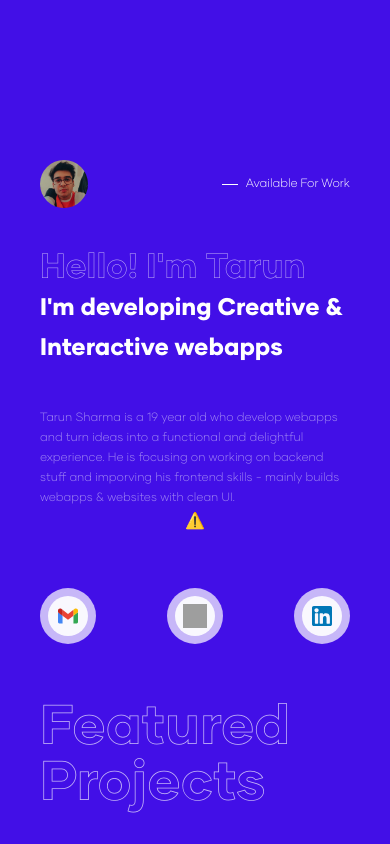
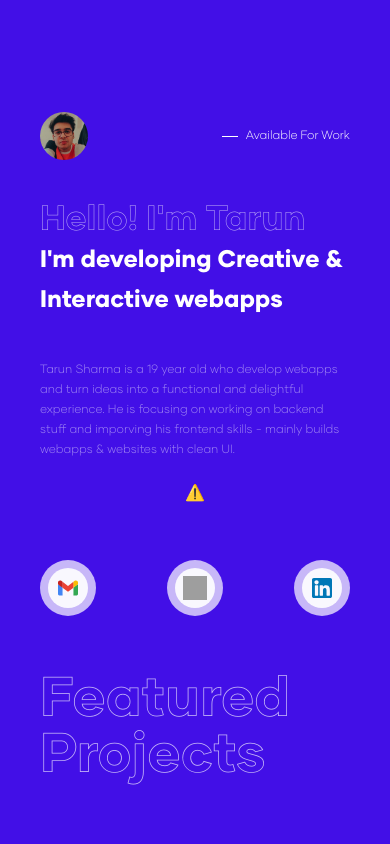
Before and after one commit to tarunfy/portfolio, a React (Create React App) app: page / in a window 390 px wide. Shown: the top 844 px of the page. Built offline with nearby package versions, Linux system fonts and the light colour scheme; no server answers; grey boxes are pictures that could not be loaded.

Commit message:
fixed the custom cursor and hero section issues for every screen

```diff
--- a/package.json
+++ b/package.json
@@ -14,7 +14,6 @@
     "axios": "^0.27.2",
     "framer-motion": "^6.3.3",
     "gsap": "^3.10.4",
-    "locomotive-scroll": "^4.1.4",
     "react": "^18.1.0",
     "react-dom": "^18.1.0",
     "react-icons": "^4.3.1",
--- a/src/components/Hero/index.jsx
+++ b/src/components/Hero/index.jsx
@@ -44,12 +44,12 @@ const Hero = () => {
   };
 
   return (
-    <section className="w-full cursor-default bg-[#420fe7] xl:px-44 lg:px-40 sm:pt-48 sm:pb-0 pt-40 md:px-32 sm:px-28 vvs:px-12 px-10">
+    <section className="w-full cursor-default bg-[#420fe7] xl:px-44 lg:px-40 sm:pt-48 sm:pb-0 pt-28 md:px-32 sm:px-28 vvs:px-12 px-10">
       <div className="hero-container flex flex-col">
         <motion.div
           animate={{ opacity: 1 }}
           initial={{ opacity: 0 }}
-          transition={{ duration: 0.5, delay: 0.2 }}
+          transition={{ duration: 0.7, delay: 0.2 }}
           className="flex justify-between items-center"
         >
           <div className="w-fit">
@@ -102,12 +102,12 @@ const Hero = () => {
           <motion.div
             animate={{ opacity: 1 }}
             initial={{ opacity: 0 }}
-            transition={{ duration: 0.5, delay: 0.2 }}
+            transition={{ duration: 0.7, delay: 0.2 }}
           >
-            <div className="w-full flex md:flex-row flex-col justify-between items-center">
+            <div className="w-full flex md:flex-row flex-col justify-between items-center ">
               <div>
                 <p
-                  className=" text-white/50 xl:text-[1.3rem] 2xl:text-[1.5rem] lg:text-base md:text-sm text-xs xl:leading-8 2xl:leading-9 lg:leading-6 leading-5"
+                  className=" text-white/50 xl:text-[1.3rem] 2xl:text-[1.5rem] lg:text-base md:text-sm text-xs xl:leading-8 2xl:leading-9 lg:leading-6 leading-5 mb-5 md:mb-0"
                   id="about-me"
                 >
                   Tarun Sharma is a 19 year old who develop webapps and turn
```
Also changed, not shown: 1 other file (tests, documents, lock files or other folders).
